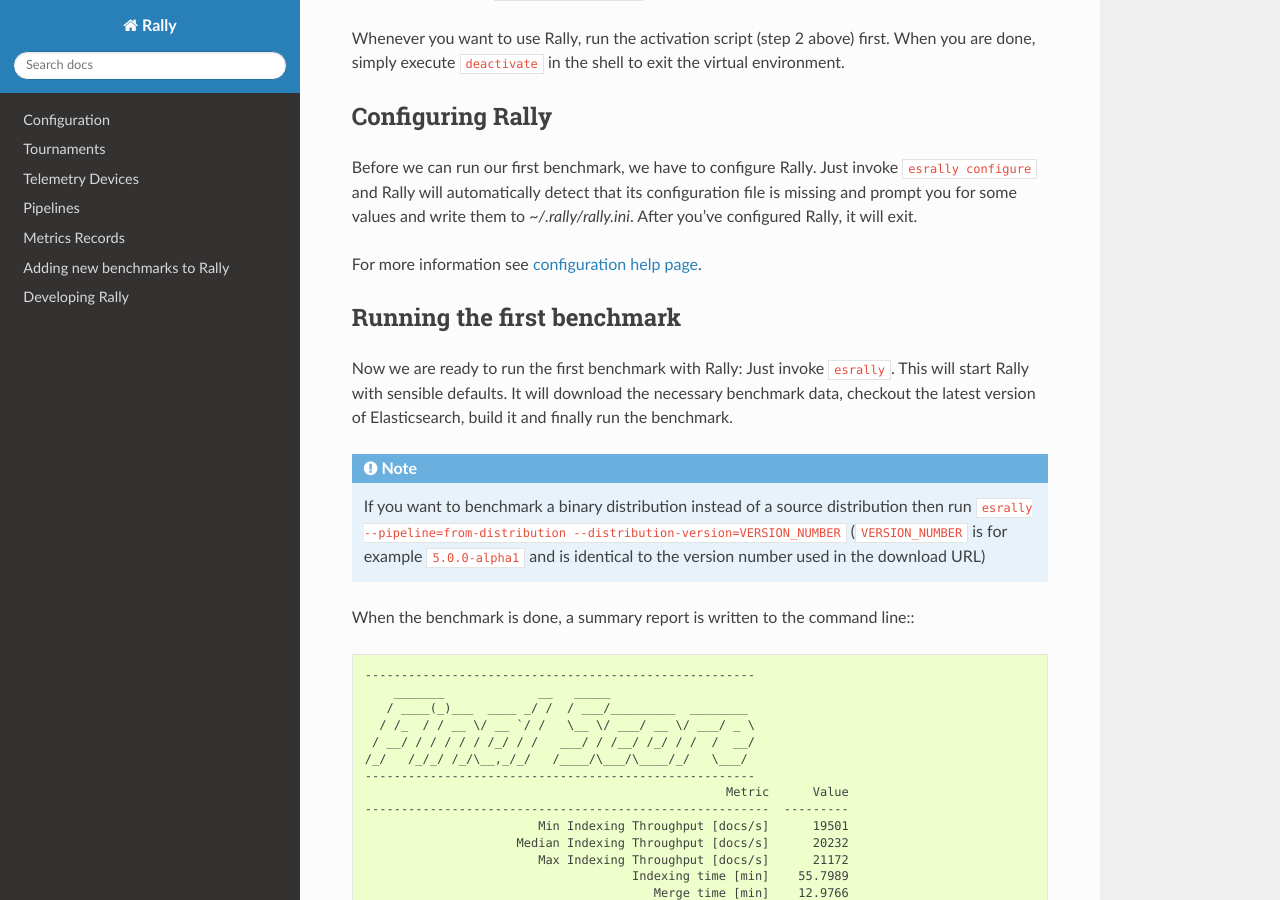
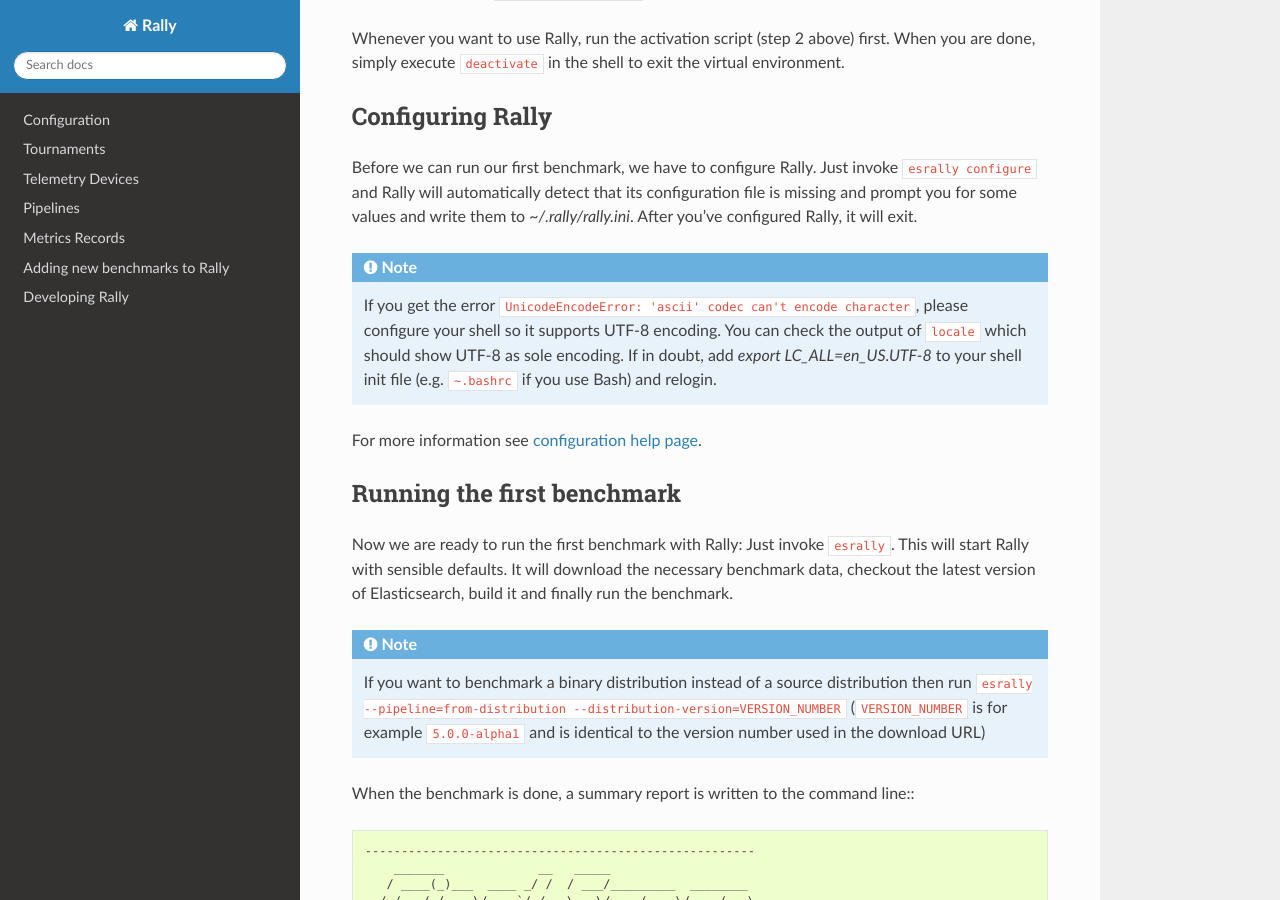
Before and after one commit to elastic/rally, a Sphinx documentation site: the page built from docs/index.rst, in a window 1280 px wide and 900 px high, scrolled down 1761 px. Built offline with Sphinx 7.4.7 and the Read the Docs theme 2.0.0, drawn with Linux system fonts in a browser that asks for light colours.

Commit message:
Add troubleshooting hint for misconfigured shell encoding
Relates #115

```diff
--- a/docs/index.rst
+++ b/docs/index.rst
@@ -50,7 +50,7 @@
 You can now either add ``~/.local/bin`` to your path or invoke Rally via ``~/.local/bin/esrally`` instead of just ``esrally``.
 
 VirtualEnv Install
-~~~~~~~~~~~~~~~~
+~~~~~~~~~~~~~~~~~~
 
 You can also use Virtualenv to install Rally into an isolated Python environment without sudo.
 
@@ -65,6 +65,11 @@
 -----------------
 
 Before we can run our first benchmark, we have to configure Rally. Just invoke ``esrally configure`` and Rally will automatically detect that its configuration file is missing and prompt you for some values and write them to `~/.rally/rally.ini`. After you've configured Rally, it will exit.
+
+.. note::
+
+   If you get the error ``UnicodeEncodeError: 'ascii' codec can't encode character``, please configure your shell so it supports UTF-8 encoding. You can check the output of ``locale`` which should show UTF-8 as sole encoding. If in doubt, add `export LC_ALL=en_US.UTF-8` to your shell init file (e.g. ``~.bashrc`` if you use Bash) and relogin.
+
 
 For more information see :doc:`configuration help page </configuration>`.
 
```
